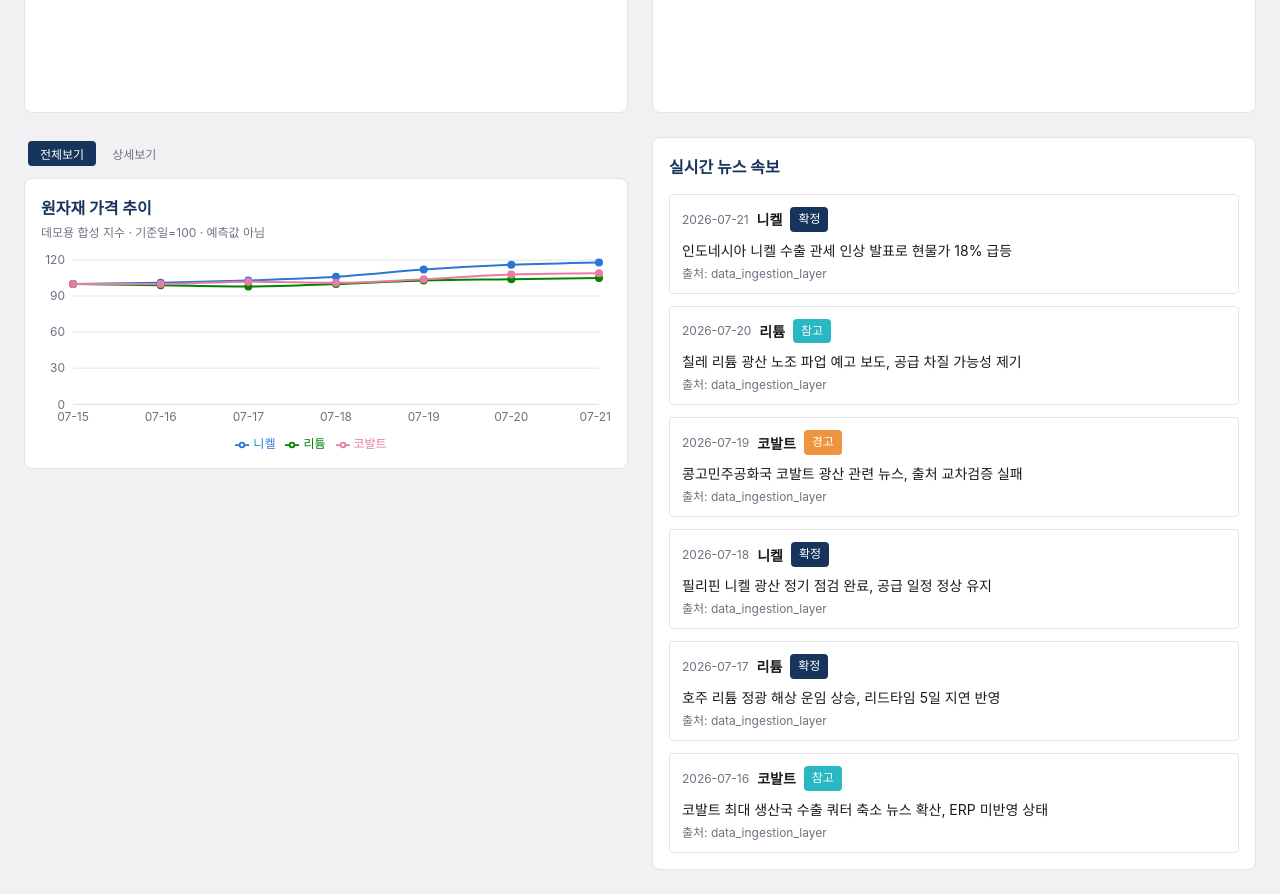
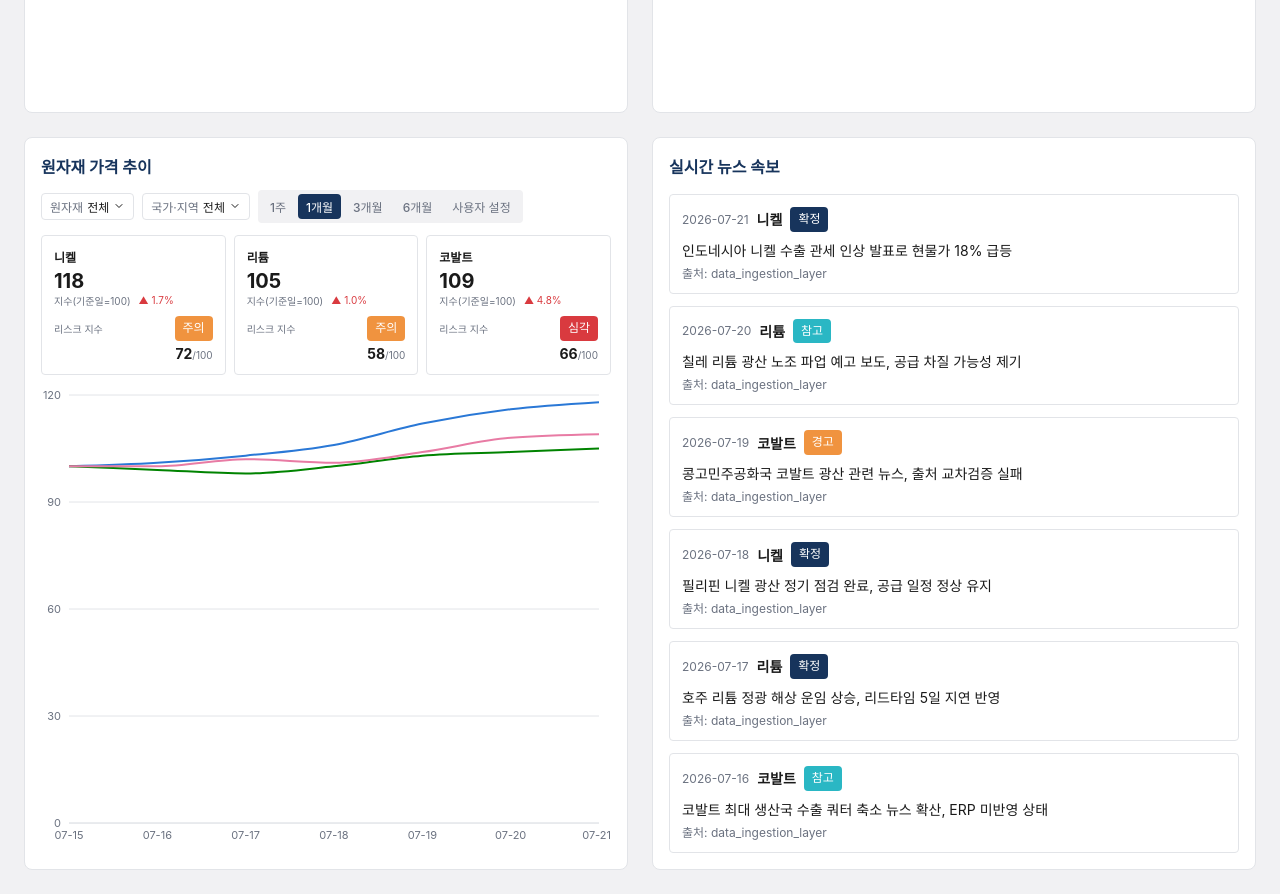
Before and after one commit to battery-risk-control/frontend, a React (Vite) app: page / in a window 1280 px wide. Shown: the part 700-1594 px from the top of the page. Built offline with nearby package versions, Linux system fonts and the light colour scheme; a web font is replaced by a local one; what world-atlas would draw is missing.

Commit message:
refactor(public): 원자재 가격 추이 전체보기 탭 제거, 상세보기 단독 유지 + 자재 드롭다운 실제 필터링 구현

```diff
--- a/src/features/public/components/MaterialPriceDetail.tsx
+++ b/src/features/public/components/MaterialPriceDetail.tsx
@@ -15,8 +15,8 @@ interface ChartRow {
 }
 
 const PERIOD_OPTIONS = ['1주', '1개월', '3개월', '6개월', '사용자 설정']
-const MATERIAL_FILTER_OPTIONS = ['전체', '니켈', '리튬', '코발트']
-// GlobalRiskBoard mock에 등장하는 5개국을 그대로 재사용한 표시용 목록(실제 필터링 로직 없음).
+// GlobalRiskBoard mock에 등장하는 5개국을 그대로 재사용한 표시용 목록 — 국가·지역 필터는
+// 의도적으로 표시 전용이라(사용자 확인 완료) 실제 자재-국가 연결 데이터가 아니어도 무방하다.
 const COUNTRY_FILTER_OPTIONS = ['전체', '인도네시아', '칠레', '콩고민주공화국', '필리핀', '호주']
 const SERIES_VARS = ['--mpd-series-1', '--mpd-series-2', '--mpd-series-3']
 
@@ -50,12 +50,14 @@ function toChartRows(series: MaterialPriceSeries[]): ChartRow[] {
 }
 
 /**
- * 원자재 가격 추이 "상세보기"(Phase 9.3) — surin RiskMonitoring.tsx의 가격 섹션(필터
- * 드롭다운/요약 카드/기간 버튼/멀티라인 차트)을 시각적으로 이식한 컴포넌트. 이번 단계의
- * 최우선 목표는 시각 이식이고 데이터 정합성은 2차 목표 — 필터 드롭다운과 기간 버튼은
- * 실제로 열리고 선택 상태가 바뀌지만(표시 전용), 차트/카드 데이터를 실제로 바꾸지는
- * 않는다. 요약 카드의 가격만 MaterialPriceSeries 마지막 포인트에서 직접 유도해 항상
- * 일치시키고, 등락률/리스크 지수/등급은 mock 임시값(fetchMaterialPriceSummaries)이다.
+ * 원자재 가격 추이(Phase 9.3) — surin RiskMonitoring.tsx의 가격 섹션(필터 드롭다운/
+ * 요약 카드/기간 버튼/멀티라인 차트)을 시각적으로 이식한 컴포넌트. "원자재" 드롭다운은
+ * 실제로 차트 계열을 필터링한다(특정 자재 선택 시 그 계열만 표시, "전체"면 전부 표시) —
+ * 단 요약 카드 3장은 필터와 무관하게 항상 전체 자재를 보여준다(사용자 확인 완료).
+ * "국가·지역" 드롭다운과 기간 버튼은 선택 상태만 바뀔 뿐 의도적으로 미구현 —
+ * 표시 전용이며 후속 작업이 아니라 확정된 범위 결정이다(사용자 확인 완료).
+ * 요약 카드의 가격만 MaterialPriceSeries 마지막 포인트에서 직접 유도해 항상 일치시키고,
+ * 등락률/리스크 지수/등급은 mock 임시값(fetchMaterialPriceSummaries)이다.
  *
  * 사용 예:
  *   <MaterialPriceDetail series={series} summaries={summaries} />
@@ -67,22 +69,32 @@ export function MaterialPriceDetail({ series, summaries }: MaterialPriceDetailPr
   const [countryFilterOpen, setCountryFilterOpen] = useState(false)
   const [countryFilterLabel, setCountryFilterLabel] = useState('전체')
 
-  const rows = toChartRows(series)
+  const materialFilterOptions = ['전체', ...series.map((materialSeries) => materialSeries.material)]
+  const filteredSeries =
+    materialFilterLabel === '전체' ? series : series.filter((s) => s.material === materialFilterLabel)
+  const rows = toChartRows(filteredSeries)
+  // 자재별 색상은 필터와 무관하게 전체 series 기준 순서로 고정 — 니켈만 필터링해도
+  // "전체" 상태에서 보이던 것과 같은 색으로 표시되도록 한다.
+  const materialColorVar = new Map(
+    series.map((materialSeries, index) => [materialSeries.material, SERIES_VARS[index % SERIES_VARS.length]]),
+  )
 
-  // 표시 전용 — 실제 필터링 로직은 후속 작업. 선택한 라벨만 버튼에 반영하고 차트/카드는 그대로 둔다.
   function handleSelectMaterialFilter(option: string) {
     setMaterialFilterLabel(option)
     setMaterialFilterOpen(false)
   }
 
-  // 표시 전용 — 실제 필터링 로직은 후속 작업.
+  // 표시 전용 — 의도적으로 미구현(사용자 확인 완료). 실제 자재-국가 필터링 로직을 추가하지 않는다.
   function handleSelectCountryFilter(option: string) {
     setCountryFilterLabel(option)
     setCountryFilterOpen(false)
   }
 
   return (
-    <div className={styles.panel}>
+    <section className={styles.panel} aria-labelledby="material-price-detail-heading">
+      <h2 id="material-price-detail-heading" className={styles.title}>
+        원자재 가격 추이
+      </h2>
       <div className={styles.filterRow}>
         <div className={styles.dropdownWrap}>
           <button
@@ -96,7 +108,7 @@ export function MaterialPriceDetail({ series, summaries }: MaterialPriceDetailPr
           </button>
           {materialFilterOpen && (
             <ul className={styles.dropdownMenu}>
-              {MATERIAL_FILTER_OPTIONS.map((option) => (
+              {materialFilterOptions.map((option) => (
                 <li key={option}>
                   <button
                     type="button"
@@ -208,12 +220,12 @@ export function MaterialPriceDetail({ series, summaries }: MaterialPriceDetailPr
               }}
               labelStyle={{ color: 'var(--color-text)', fontWeight: 'var(--font-weight-bold)' }}
             />
-            {series.map((materialSeries, index) => (
+            {filteredSeries.map((materialSeries) => (
               <Line
                 key={materialSeries.material}
                 type="monotone"
                 dataKey={materialSeries.material}
-                stroke={`var(${SERIES_VARS[index % SERIES_VARS.length]})`}
+                stroke={`var(${materialColorVar.get(materialSeries.material)})`}
                 strokeWidth={2}
                 dot={false}
                 activeDot={{ r: 4 }}
@@ -222,6 +234,6 @@ export function MaterialPriceDetail({ series, summaries }: MaterialPriceDetailPr
           </LineChart>
         </ResponsiveContainer>
       </div>
-    </div>
+    </section>
   )
 }
--- a/src/features/public/components/MaterialPriceSection.module.css
+++ /dev/null
@@ -1,40 +0,0 @@
-.wrapper {
-  display: flex;
-  flex-direction: column;
-  min-height: 0;
-  gap: var(--space-2);
-}
-
-.toggleRow {
-  display: flex;
-  gap: var(--space-1);
-  padding: var(--space-1);
-  background: var(--color-bg);
-  border-radius: var(--radius-sm);
-  align-self: flex-start;
-}
-
-.toggleButton,
-.toggleButtonActive {
-  padding: var(--space-1) var(--space-3);
-  border: none;
-  border-radius: var(--radius-sm);
-  font-family: inherit;
-  font-size: var(--font-size-xs);
-  font-weight: var(--font-weight-medium);
-  cursor: pointer;
-}
-
-.toggleButton {
-  background: transparent;
-  color: var(--color-text-muted);
-}
-
-.toggleButton:hover {
-  color: var(--color-text);
-}
-
-.toggleButtonActive {
-  background: var(--color-primary);
-  color: var(--color-surface);
-}
--- a/src/features/public/components/MaterialPriceSection.tsx
+++ /dev/null
@@ -1,50 +0,0 @@
-import { useState } from 'react'
-import type { MaterialPriceSeries, MaterialPriceSummary } from '../../../api/types'
-import { MaterialPriceTrend } from './MaterialPriceTrend'
-import { MaterialPriceDetail } from './MaterialPriceDetail'
-import styles from './MaterialPriceSection.module.css'
-
-interface MaterialPriceSectionProps {
-  series: MaterialPriceSeries[]
-  summaries: MaterialPriceSummary[]
-}
-
-type ViewMode = 'summary' | 'detail'
-
-/**
- * 원자재 가격 추이 "전체보기(기존 MaterialPriceTrend)/상세보기(surin RiskMonitoring
- * 스타일 이식, MaterialPriceDetail)" 토글 래퍼(Phase 9.3). 두 하위 컴포넌트는 손대지
- * 않고 그대로 감싸서 전환만 한다.
- *
- * 사용 예:
- *   <MaterialPriceSection series={series} summaries={summaries} />
- */
-export function MaterialPriceSection({ series, summaries }: MaterialPriceSectionProps) {
-  const [viewMode, setViewMode] = useState<ViewMode>('summary')
-
-  return (
-    <div className={styles.wrapper}>
-      <div className={styles.toggleRow}>
-        <button
-          type="button"
-          className={viewMode === 'summary' ? styles.toggleButtonActive : styles.toggleButton}
-          onClick={() => setViewMode('summary')}
-        >
-          전체보기
-        </button>
-        <button
-          type="button"
-          className={viewMode === 'detail' ? styles.toggleButtonActive : styles.toggleButton}
-          onClick={() => setViewMode('detail')}
-        >
-          상세보기
-        </button>
-      </div>
-      {viewMode === 'summary' ? (
-        <MaterialPriceTrend series={series} />
-      ) : (
-        <MaterialPriceDetail series={series} summaries={summaries} />
-      )}
-    </div>
-  )
-}
--- a/src/features/public/components/MaterialPriceTrend.module.css
+++ /dev/null
@@ -1,32 +0,0 @@
-.panel {
-  /* dataviz 스킬 카테고리 팔레트(검증됨: node validate_palette.js "#2a78d6,#008300,#e87ba4" --mode light --surface #FFFFFF) */
-  --mpt-series-1: #2a78d6;
-  --mpt-series-2: #008300;
-  --mpt-series-3: #e87ba4;
-
-  display: flex;
-  flex-direction: column;
-  min-height: 0;
-  padding: var(--space-4);
-  background: var(--color-surface);
-  border: 1px solid var(--color-border);
-  border-radius: var(--radius-md);
-}
-
-.title {
-  margin: 0 0 var(--space-1);
-  font-size: var(--font-size-base);
-  font-weight: var(--font-weight-bold);
-  color: var(--color-primary);
-}
-
-.caption {
-  margin: 0 0 var(--space-3);
-  font-size: var(--font-size-xs);
-  color: var(--color-text-muted);
-}
-
-.chartArea {
-  flex: 1;
-  min-height: 200px;
-}
--- a/src/features/public/components/MaterialPriceTrend.tsx
+++ /dev/null
@@ -1,86 +0,0 @@
-import { CartesianGrid, Legend, Line, LineChart, ResponsiveContainer, Tooltip, XAxis, YAxis } from 'recharts'
-import type { MaterialPriceSeries } from '../../../api/types'
-import styles from './MaterialPriceTrend.module.css'
-
-interface MaterialPriceTrendProps {
-  series: MaterialPriceSeries[]
-}
-
-interface ChartRow {
-  date: string
-  [material: string]: string | number
-}
-
-function toChartRows(series: MaterialPriceSeries[]): ChartRow[] {
-  if (series.length === 0) return []
-  return series[0].points.map((point, index) => {
-    const row: ChartRow = { date: point.date }
-    for (const materialSeries of series) {
-      row[materialSeries.material] = materialSeries.points[index]?.price_index ?? 0
-    }
-    return row
-  })
-}
-
-/**
- * 원자재 가격 추이. risk_event 스키마에는 가격 필드가 없어 데모용 합성 지수(기준일=100)를
- * 사용한다 — "비예측 원칙"에 따라 과거~현재 추이만 표시하며 미래 예측은 하지 않는다.
- * 3계열 이하이므로 범례 + 툴팁으로 식별성을 보장한다(dataviz 스킬 카테고리 팔레트 검증 완료).
- *
- * 사용 예:
- *   <MaterialPriceTrend series={series} />
- */
-export function MaterialPriceTrend({ series }: MaterialPriceTrendProps) {
-  const rows = toChartRows(series)
-  const seriesColorVars = ['--mpt-series-1', '--mpt-series-2', '--mpt-series-3']
-
-  return (
-    <section className={styles.panel} aria-labelledby="material-price-trend-heading">
-      <h2 id="material-price-trend-heading" className={styles.title}>
-        원자재 가격 추이
-      </h2>
-      <p className={styles.caption}>데모용 합성 지수 · 기준일=100 · 예측값 아님</p>
-      <div className={styles.chartArea}>
-        <ResponsiveContainer width="100%" height="100%">
-          <LineChart data={rows} margin={{ top: 8, right: 12, left: -8, bottom: 0 }}>
-            <CartesianGrid vertical={false} stroke="var(--color-border)" />
-            <XAxis
-              dataKey="date"
-              tickFormatter={(value: string) => value.slice(5)}
-              tick={{ fill: 'var(--color-text-muted)', fontSize: 12 }}
-              tickLine={false}
-              axisLine={{ stroke: 'var(--color-border)' }}
-            />
-            <YAxis
-              width={40}
-              tick={{ fill: 'var(--color-text-muted)', fontSize: 12 }}
-              tickLine={false}
-              axisLine={false}
-            />
-            <Tooltip
-              contentStyle={{
-                background: 'var(--color-surface)',
-                border: '1px solid var(--color-border)',
-                borderRadius: 'var(--radius-sm)',
-                fontSize: 'var(--font-size-xs)',
-              }}
-              labelStyle={{ color: 'var(--color-text)', fontWeight: 'var(--font-weight-bold)' }}
-            />
-            <Legend wrapperStyle={{ fontSize: 'var(--font-size-xs)', color: 'var(--color-text-muted)' }} />
-            {series.map((materialSeries, index) => (
-              <Line
-                key={materialSeries.material}
-                type="monotone"
-                dataKey={materialSeries.material}
-                stroke={`var(${seriesColorVars[index % seriesColorVars.length]})`}
-                strokeWidth={2}
-                dot={{ r: 4, strokeWidth: 0, fill: `var(${seriesColorVars[index % seriesColorVars.length]})` }}
-                activeDot={{ r: 5 }}
-              />
-            ))}
-          </LineChart>
-        </ResponsiveContainer>
-      </div>
-    </section>
-  )
-}
--- a/src/features/public/pages/PublicDashboardPage.tsx
+++ b/src/features/public/pages/PublicDashboardPage.tsx
@@ -10,7 +10,7 @@ import { useAuthState } from '../../../lib/useAuthState'
 import { Header } from '../../../components/layout/Header'
 import { GlobalRiskBoard } from '../components/GlobalRiskBoard'
 import { AiPriorityList } from '../components/AiPriorityList'
-import { MaterialPriceSection } from '../components/MaterialPriceSection'
+import { MaterialPriceDetail } from '../components/MaterialPriceDetail'
 import { SupplyNewsFeed } from '../components/SupplyNewsFeed'
 import styles from './PublicDashboardPage.module.css'
 
@@ -57,7 +57,7 @@ export function PublicDashboardPage() {
       <main id="main-content" className={styles.grid}>
         <GlobalRiskBoard items={riskBoardItems} />
         <AiPriorityList recommendations={recommendations} />
-        <MaterialPriceSection series={priceSeries} summaries={priceSummaries} />
+        <MaterialPriceDetail series={priceSeries} summaries={priceSummaries} />
         <SupplyNewsFeed items={newsItems} />
       </main>
     </div>
```
Also changed, not shown: src/features/public/components/MaterialPriceDetail.module.css (+10 -2 lines), 1 other file (tests, documents, lock files or other folders).
